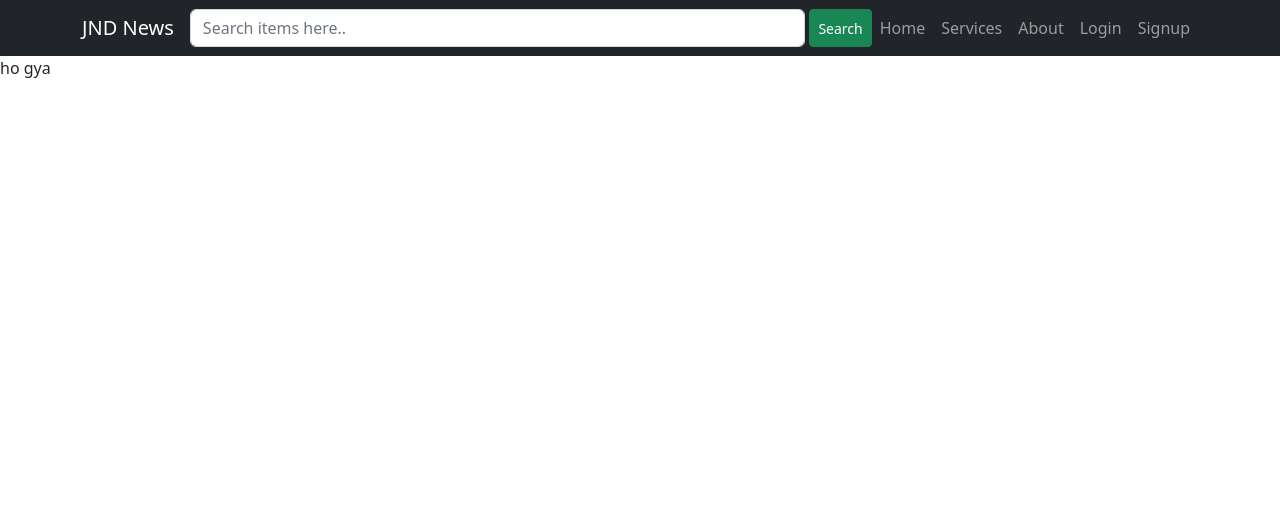
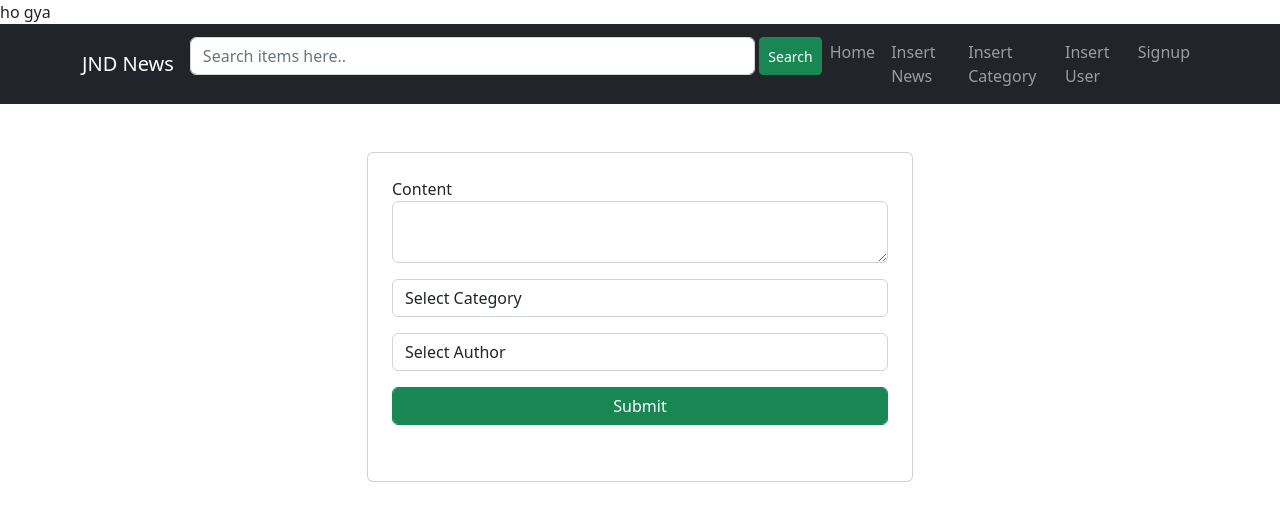
Before and after one commit to Danish-Alam-cse/News_website, a PHP site: page /insert_news.php in a window 1280 px wide. Shown: the top 521 px of the page. Run offline with PHP 8.4, Linux system fonts and the light colour scheme; data that the repository does not hold is empty.

Commit message:
News Website Day 2

```diff
--- a/config.php
+++ b/config.php
@@ -5,35 +5,35 @@
     }
 
 
-    $query = mysqli_query($con,"select * from category");
+//     $query = mysqli_query($con,"select * from category");
 
-    while($row = mysqli_fetch_array($query)){
-        echo $row['cat_id'] , "<br/>";
-        echo $row['title'] , "<br/>";
-        echo $row['description'] , "<br/>";
-    }
+//     while($row = mysqli_fetch_array($query)){
+//         echo $row['cat_id'] , "<br/>";
+//         echo $row['title'] , "<br/>";
+//         echo $row['description'] , "<br/>";
+//     }
 
 
-    $user = mysqli_query($con,"select * from user");
+//     $user = mysqli_query($con,"select * from user");
 
-    while($r = mysqli_fetch_array($user)){
-        echo $r['user_id'] , "<br/>";
-        echo $r['name'] , "<br/>";
-        echo $r['email'] , "<br/>";
-        echo $r['password'] , "<br/>";
+//     while($r = mysqli_fetch_array($user)){
+//         echo $r['user_id'] , "<br/>";
+//         echo $r['name'] , "<br/>";
+//         echo $r['email'] , "<br/>";
+//         echo $r['password'] , "<br/>";
 
-    }
+//     }
 
 
 
-    $post = mysqli_query($con,"select * from post INNER JOIN category ON post.category = category.cat_id
-    JOIN user
-  ON post.author = user.user_id;");
-    while($p = mysqli_fetch_array($post)){
-        echo $p['post_id'] , "<br/>";
-        echo $p['content'] , "<br/>";
-        echo $p['title'] , "<br/>";
-        echo $p['name'] , "<br/>";
+//     $post = mysqli_query($con,"select * from post INNER JOIN category ON post.category = category.cat_id
+//     JOIN user
+//   ON post.author = user.user_id;");
+//     while($p = mysqli_fetch_array($post)){
+//         echo $p['post_id'] , "<br/>";
+//         echo $p['content'] , "<br/>";
+//         echo $p['title'] , "<br/>";
+//         echo $p['name'] , "<br/>";
 
-    }
+//     }
 ?>
--- a/insert_news.php
+++ b/insert_news.php
@@ -1,5 +1,61 @@
 <?php
+    include_once("config.php");
     include_once("navbar.php");
-    include_once("config.php");
 
 ?>
+<div class="container mt-5">
+    <div class="row">
+        <div class="col-lg-6 mx-auto">
+            <div class="card">
+                <form action="" method="POST" class="p-4">
+                    <div class="mb-3">
+                        <label for="">Content</label>
+                        <textarea name="content" class="form-control"></textarea>
+                    </div>
+                    <div class="mb-3">
+                        <select class="form-control" name="category">
+                        <option>Select Category</option>
+                            <?php
+                                $query = mysqli_query($con,"select * from category");
+                                while($row = mysqli_fetch_array($query)){?>
+                                <option value="<?=$row['cat_id'];?>"><?=$row['title'];?></option>
+                            <?php } ;?>
+                        </select>
+                    </div>
+                    <div class="mb-3">
+                        <select class="form-control" name="author">
+                        <option>Select Author</option>
+                            <?php
+                                $query = mysqli_query($con,"select * from user");
+                                while($row = mysqli_fetch_array($query)){?>
+                                <option value="<?=$row['user_id'];?>"><?=$row['name'];?></option>
+                            <?php } ;?>
+                        </select>
+                    </div>
+                    <div class="mb-3">
+                        <input type="submit" name="news_send" class="form-control btn btn-success">
+                    </div>
+                </form>
+            </div>
+        </div>
+    </div>
+</div>
+
+<?php
+
+if(isset($_POST['news_send'])){
+    $content = $_POST['content'];
+    $author = $_POST['author'];
+    $category = $_POST['category'];
+
+
+    $query = mysqli_query($con,
+    "INSERT INTO post(content,author,category)values('$content','$author','$category')");
+    if($query){
+        header("Location: index.php");
+
+    }
+
+}
+
+?>
--- a/navbar.php
+++ b/navbar.php
@@ -20,9 +20,9 @@
         </form>
         <ul class="navbar-nav">
             <li class="nav-item"><a href="index.php" class="nav-link">Home</a></li>
-            <li class="nav-item"><a href="" class="nav-link">Services</a></li>
-            <li class="nav-item"><a href="" class="nav-link">About</a></li>
-            <li class="nav-item"><a href="Login.php" class="nav-link">Login</a></li>
+            <li class="nav-item"><a href="insert_news.php" class="nav-link">Insert News</a></li>
+            <li class="nav-item"><a href="insert_category.php" class="nav-link">Insert Category</a></li>
+            <li class="nav-item"><a href="insert_user.php" class="nav-link">Insert User</a></li>
             <li class="nav-item"><a href="signup.php" class="nav-link">Signup</a></li>
         </ul>
     </div>
```
Also changed, not shown: index.php (+34 -2 lines), insert_category.php (+38 -1 lines), insert_user.php (added, +48 -0 lines).
